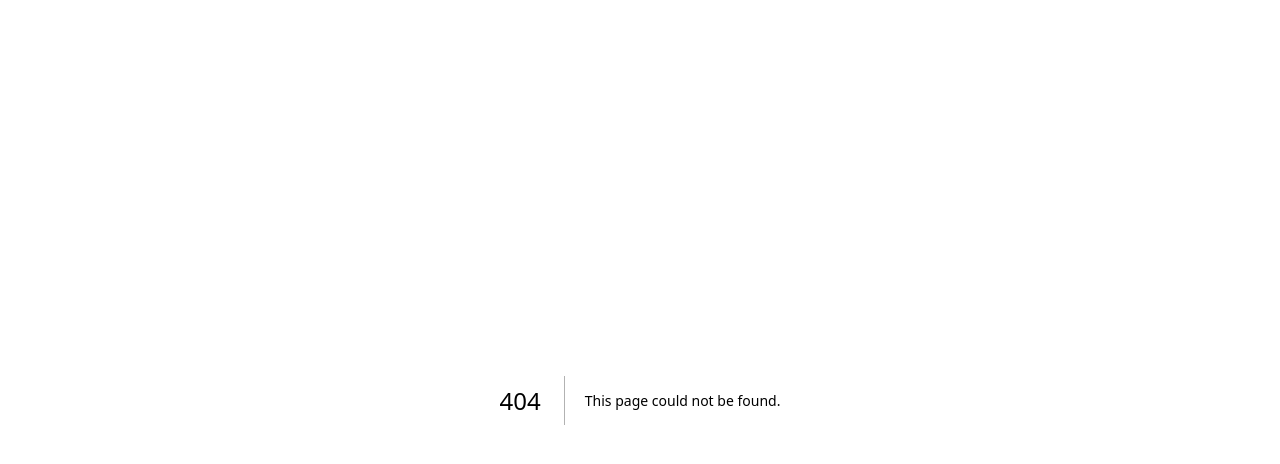
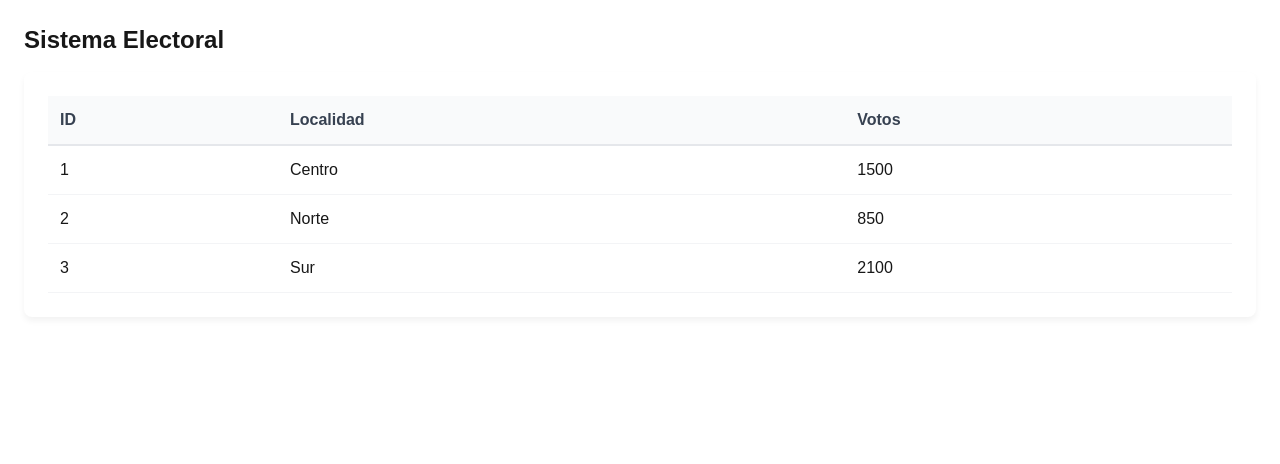
Before and after one commit to EQUIPO9-DESARROLLOWEB/Front-end-proyecto, a Next.js app in the folder proyecto_elecciones/: page /dashboard/votantes in a window 1280 px wide. Before the commit this address had no page. Shown: the top 464 px of the page. Built offline with nearby package versions, Linux system fonts and the light colour scheme.

Commit message:
feat: implementacion de tabla de votantes con css modules

```diff
--- /dev/null
+++ b/proyecto_elecciones/app/dashboard/votantes/page.tsx
@@ -0,0 +1,10 @@
+import VoterTable from '@/app/ui/voters/table';
+
+export default function Page() {
+  return (
+    <main className="p-6">
+      <h1 className="text-2xl font-bold mb-4">Sistema Electoral</h1>
+      <VoterTable />
+    </main>
+  );
+}
--- /dev/null
+++ b/proyecto_elecciones/app/ui/voters/table.module.css
@@ -0,0 +1,25 @@
+.container {
+  padding: 1.5rem;
+  background-color: white;
+  border-radius: 8px;
+  box-shadow: 0 4px 6px rgba(0, 0, 0, 0.05);
+}
+
+.table {
+  width: 100%;
+  border-collapse: collapse;
+}
+
+.th {
+  text-align: left;
+  padding: 12px;
+  background-color: #f9fafb;
+  border-bottom: 2px solid #e5e7eb;
+  color: #374151;
+  font-weight: 600;
+}
+
+.td {
+  padding: 12px;
+  border-bottom: 1px solid #f3f4f6;
+}
--- /dev/null
+++ b/proyecto_elecciones/app/ui/voters/table.tsx
@@ -0,0 +1,40 @@
+import styles from './table.module.css';
+
+// Interface
+interface Localidad {
+  id: number;
+  nombre: string;
+  votos: number;
+}
+
+// Variable con datos estáticos
+const LOCALIDADES_DATA: Localidad[] = [
+  { id: 1, nombre: 'Centro', votos: 1500 },
+  { id: 2, nombre: 'Norte', votos: 850 },
+  { id: 3, nombre: 'Sur', votos: 2100 },
+];
+
+export default function VoterTable() {
+  return (
+    <div className={styles.container}>
+      <table className={styles.table}>
+        <thead>
+          <tr>
+            <th className={styles.th}>ID</th>
+            <th className={styles.th}>Localidad</th>
+            <th className={styles.th}>Votos</th>
+          </tr>
+        </thead>
+        <tbody>
+          {LOCALIDADES_DATA.map((loc) => (
+            <tr key={loc.id}>
+              <td className={styles.td}>{loc.id}</td>
+              <td className={styles.td}>{loc.nombre}</td>
+              <td className={styles.td}>{loc.votos}</td>
+            </tr>
+          ))}
+        </tbody>
+      </table>
+    </div>
+  );
+}
```
Also changed, not shown: 1 other file (tests, documents, lock files or other folders).
